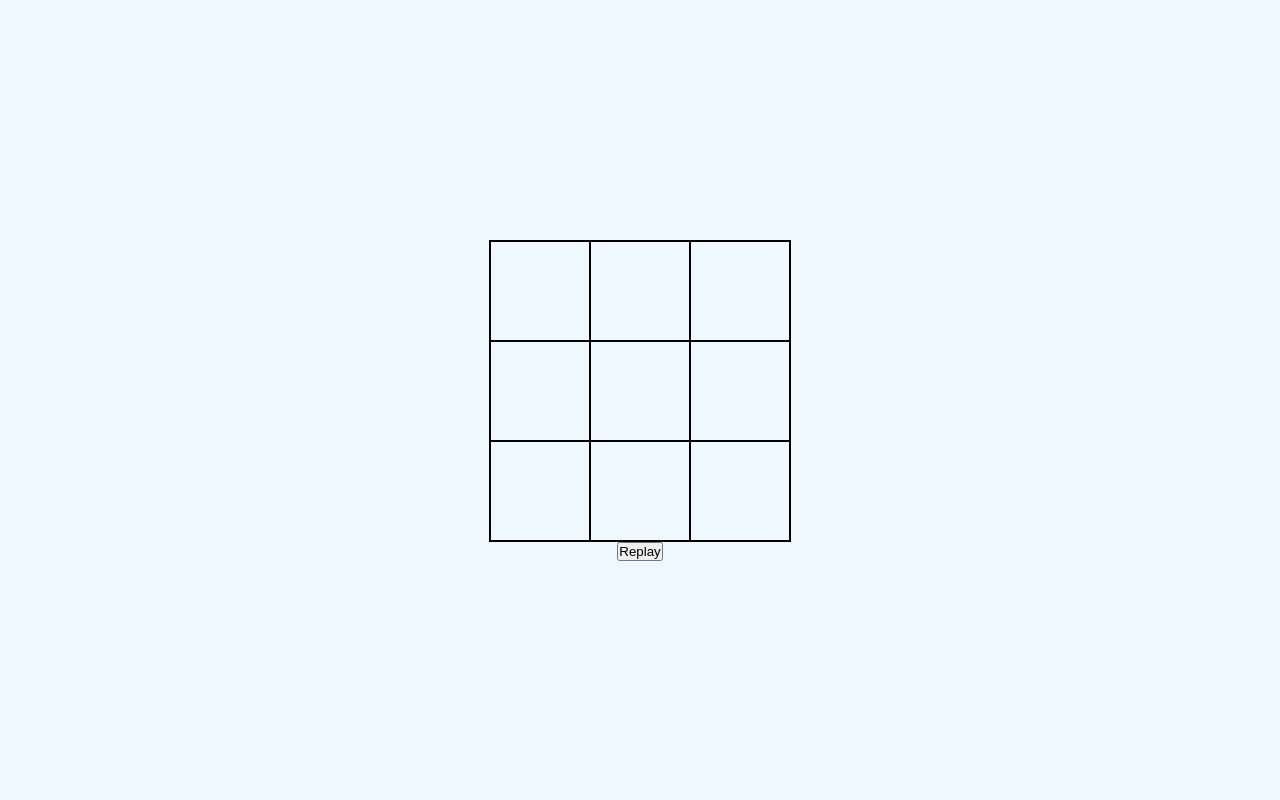
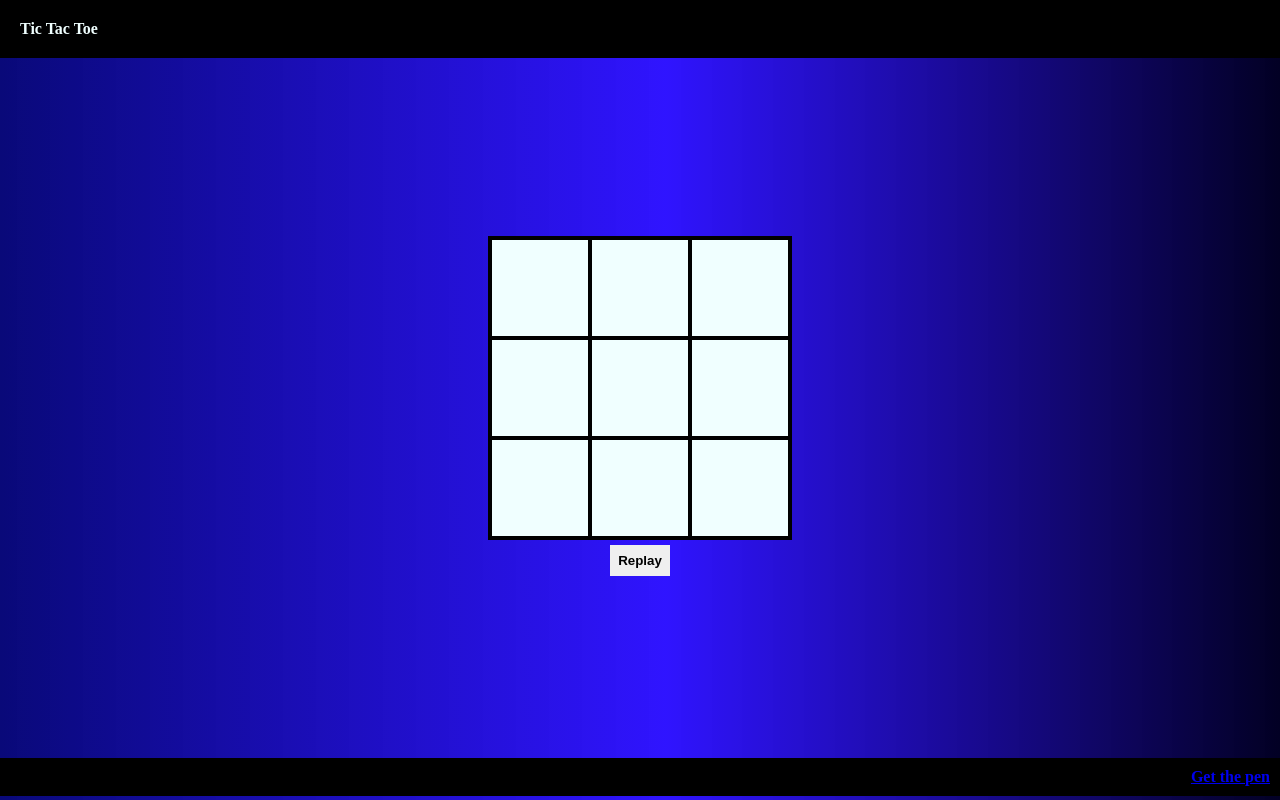
Before and after one commit to Nittanando/crud_js, a plain HTML site: page tic-tac-toe/index.html in a window 1280 px wide. Drawn offline with Linux system fonts and the light colour scheme.

Commit message:
tic tac toe completed

```diff
--- a/tic-tac-toe/index.html
+++ b/tic-tac-toe/index.html
@@ -4,11 +4,28 @@
     <meta charset="UTF-8" />
     <meta http-equiv="X-UA-Compatible" content="IE=edge" />
     <meta name="viewport" content="width=device-width, initial-scale=1.0" />
+    <meta
+      name="description"
+      content="This is a Tic Tac Toe gaming platform for human and AI using Min Max Algorithm. Created by Nittanando Sarkar"
+    />
+    <meta
+      name="keywords"
+      content="Tic Tac Toe, Nittanando Sarkar, Privateye, Codepen, Github, Min Max Algorithm"
+    />
+    <meta property="og:title" content="Tic tac toe" />
     <title>Tic tac toe</title>
+
+    <link rel="preconnect" href="https://fonts.googleapis.com" />
+    <link rel="preconnect" href="https://fonts.gstatic.com" crossorigin />
+    <link
+      href="https://fonts.googleapis.com/css2?family=Josefin+Sans:wght@200;400;500&family=Noto+Sans+KR:wght@900&family=Pacifico&display=swap"
+      rel="stylesheet"
+    />
 
     <link rel="stylesheet" href="./style.css" />
   </head>
   <body>
+    <header>Tic Tac Toe</header>
     <div class="wrapper">
       <table>
         <tr>
@@ -29,6 +46,11 @@
       </table>
       <button onclick="startGame()">Replay</button>
     </div>
+    <footer>
+      <a href="https://codepen.io/nittanando/pen/jOxrXPy" target="_blank"
+        >Get the pen</a
+      >
+    </footer>
 
     <script src="./script.js"></script>
   </body>
--- a/tic-tac-toe/script.js
+++ b/tic-tac-toe/script.js
@@ -1,10 +1,7 @@
 var originalBoard;
-// const nameOfPlayer = window.prompt("Provide your Name");
-// const iconForPlayer = window.alert(
-//   "Hello " +
-//     nameOfPlayer +
-//     " This is a Tic Tac Toe gaming Platform. If you think you are smart enough to win this game, Let's do it."
-// );
+window.alert(
+  "This is a Tic Tac Toe Game platform where you will play with the BOT. You are assigned the sign '0'. If you are smart enough, try and win the game. Thanks for playing"
+);
 const huPlayer = "0";
 const aiPlayer = "x";
 const winCombos = [
@@ -18,7 +15,6 @@ const winCombos = [
   [6, 4, 2],
 ];
 
-function starter() {}
 const cells = document.querySelectorAll("td");
 startGame();
 
@@ -96,7 +92,7 @@ function checkTie() {
 function minimax(newBoard, player) {
   var availSpots = emptySquares(newBoard);
 
-  if (checkWin(newBoard, player)) {
+  if (checkWin(newBoard, huPlayer)) {
     return { score: -10 };
   } else if (checkWin(newBoard, aiPlayer)) {
     return { score: 20 };
@@ -141,3 +137,5 @@ function minimax(newBoard, player) {
 
   return moves[bestMove];
 }
+// let header = document.querySelector("header");
+// console.log(header.offsetHeight);
--- a/tic-tac-toe/style.css
+++ b/tic-tac-toe/style.css
@@ -4,23 +4,54 @@
   box-sizing: border-box;
 }
 body {
-  background-color: aliceblue;
+  background: rgb(9, 9, 121);
+  background: linear-gradient(
+    90deg,
+    rgba(9, 9, 121, 1) 0%,
+    rgba(30, 0, 255, 0.9227272727272727) 52%,
+    rgba(2, 0, 36, 1) 100%
+  );
 }
 .wrapper {
   display: flex;
   flex-direction: column;
   align-items: center;
   justify-content: center;
-  height: 100vh;
+  min-height: calc(100vh - 100px);
 }
 td {
-  border: 2px solid black;
+  border: 4px solid rgb(0, 0, 0);
   height: 100px;
   width: 100px;
   text-align: center;
   vertical-align: middle;
   cursor: pointer;
+  font-size: 40px;
 }
 table {
   border-collapse: collapse;
+  background-color: azure;
+  font-family: "Pacifico", cursive;
 }
+button {
+  padding: 8px;
+  margin: 5px;
+  border-radius: 0;
+  border: none;
+  font-weight: bold;
+  cursor: pointer;
+  transition: 0.3s;
+}
+header {
+  padding: 20px;
+  background-color: black;
+  color: azure;
+  font-weight: bold;
+}
+footer {
+  padding: 10px;
+  background-color: black;
+  color: azure;
+  font-weight: bold;
+  text-align: end;
+}
```
